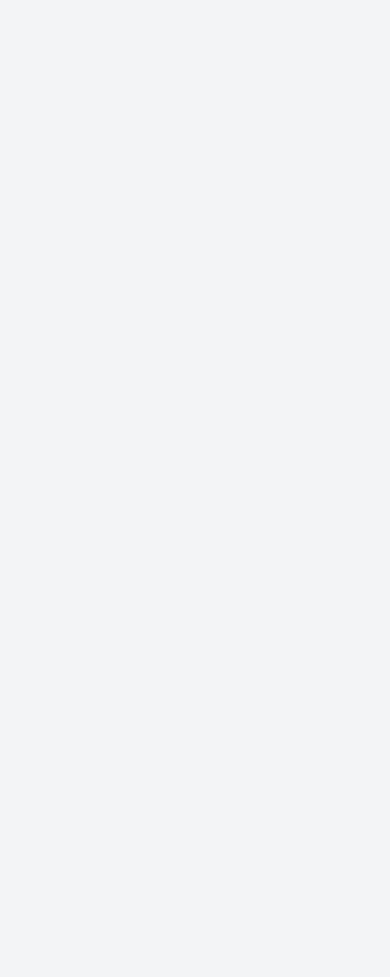
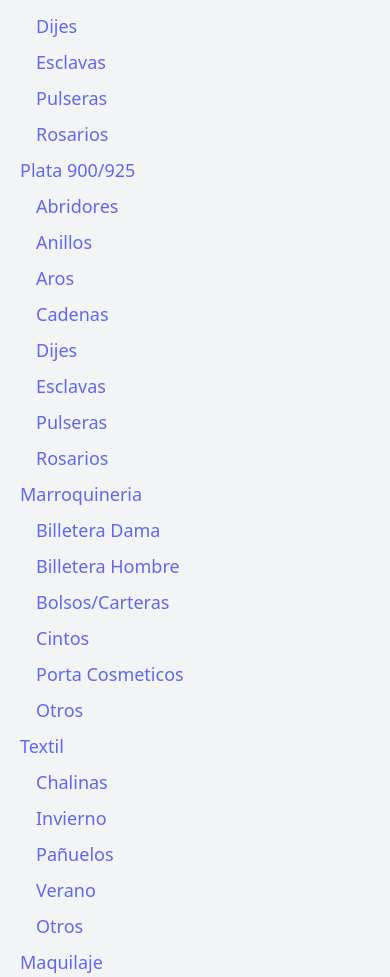
Before and after one commit to JonatanBustamante1111/app-mayorista, a React (Vite) app: page /productos in a window 390 px wide. Shown: the part 1020-1997 px from the top of the page. Before the commit the page ends 844 px from the top, so only its background shows below. Built offline with nearby package versions, Linux system fonts and the light colour scheme; no server answers; the database is empty.

Commit message:
Formulario funcional para categorias y subcategorias

```diff
--- a/src/components/Formulario.jsx
+++ b/src/components/Formulario.jsx
@@ -1,31 +1,28 @@
-import React from 'react'
-import { useLocation } from 'react-router-dom'
-
+import { categorias } from '../utils/categorias'
 
 export default function Formulario({
     handleChangeArchivo,
     camposProducto,
     setCamposProducto,
     inputFileRef,
-    imagenUrl
+    imagenUrl,
+    setSubCategoria
 }) {
 
 
-    const categorias = [
-        'Bijou',
-        'Electro',
-        'Marroquinería',
-        'Cosmética',
-        'Packaging',
-        'Pelo',
-        'Relojería',
-        'Librería',
-        'otros'
-    ]
+    const handleChangeCategoria = (e) => {
+        setCamposProducto({
+            ...camposProducto,
+            categoria:e.target.value
+        })
+        console.log(e.target.value)
+    }
+    // Metodo para acceder al objeto de la categoria seleccionada
+    const categoriaFind = categorias.find(cat => cat.label === camposProducto.categoria);
 
     return (
         <>
-{/*  En el onChange se crea una copia del objeto actual  y se reemplaza el campo seleccionado por el valor nuevo del input*/}
+            {/*  En el onChange se crea una copia del objeto actual  y se reemplaza el campo seleccionado por el valor nuevo del input*/}
             <div className="mb-4">
                 <label
                     className="text-gray-800"
@@ -38,7 +35,7 @@ export default function Formulario({
                     placeholder="Nombre del Producto"
                     name="nombre"
                     value={camposProducto.nombre}
-                    onChange={(e) => setCamposProducto({...camposProducto,nombre: e.target.value})}
+                    onChange={(e) => setCamposProducto({ ...camposProducto, nombre: e.target.value })}
                 />
             </div>
             <div className="mb-4">
@@ -53,7 +50,7 @@ export default function Formulario({
                     placeholder="Precio del Producto"
                     name="precio"
                     value={camposProducto.precio}
-                    onChange={(e) => setCamposProducto({...camposProducto,precio: e.target.value})}
+                    onChange={(e) => setCamposProducto({ ...camposProducto, precio: e.target.value })}
                 />
             </div>
             <div className="mb-4">
@@ -80,15 +77,40 @@ export default function Formulario({
                     id="categoria"
                     className='w-full py-3 text-center'
                     value={camposProducto.categoria}
-                    onChange={(e) => setCamposProducto({ ...camposProducto, categoria: e.target.value })}
+                    onChange={handleChangeCategoria}
                 >
                     <option value="">-- Seleccione la Categoria --</option>
                     {
-                    categorias.map((categoria, i) =>(<option key={i} value={categoria}>{categoria}</option>))
+                        categorias.map((categoria, i) => (<option key={i} value={categoria.label}>{categoria.label}</option>))
                     }
                 </select>
 
             </div>
+            {
+
+                 categoriaFind && categoriaFind.children && categoriaFind.children.length > 0 && (
+                    <div className="mb-4">
+                        <label className="text-gray-800" htmlFor="subcategoria">Subcategoría:</label>
+                        <select
+                            className='w-full py-3 text-center'
+                            id="subcategoria"
+                            value={camposProducto.subcategoria}
+                            onChange={e => {
+                                setSubCategoria(e.target.value)
+                                setCamposProducto({...camposProducto, subcategoria:e.target.value})
+                            }}
+                            >
+                            <option value="">Seleccione una subcategoría</option>
+                            {categoriaFind.children.map(subcategoria => (
+                                <option key={subcategoria.id} value={subcategoria.label}>
+                                    {subcategoria.label}
+                                </option>
+                            ))}
+                        </select>
+                    </div>
+                )
+
+            }
             <div className="mb-4">
                 {
                     imagenUrl === null &&
@@ -107,7 +129,7 @@ export default function Formulario({
                     ref={inputFileRef}
                     onChange={(e) => {
                         handleChangeArchivo(e),
-                        setCamposProducto({ ...camposProducto, imagen: e.target.files[0].name })
+                            setCamposProducto({ ...camposProducto, imagen: e.target.files[0].name })
                     }}
                 />
             </div>
--- a/src/pages/AdminEditarProducto.jsx
+++ b/src/pages/AdminEditarProducto.jsx
@@ -32,10 +32,13 @@ export default function AdminEditarProducto() {
     precio: producto.data().precio,
     descripcion: producto.data().descripcion,
     categoria: producto.data().categoria,
+    subcategoria: producto.data().subcategoria,
     imagen: producto.data().imagen
   })
   const [archivoSeleccionado, setArchivoSeleccionado] = useState({})
   const [nombreArchivo, setNombreArchivo] = useState('')
+  const [ subCategoria, setSubCategoria ] = useState('')
+
 
   // Para Identificar si viene una imagen de firebase, en caso de ser asi la imagen se muestra en el formulario
   const [imagenUrl, setImagenUrl] = useState(null)
@@ -59,7 +62,7 @@ export default function AdminEditarProducto() {
       const storageRef = ref(storage, nombreArchivo);
       await uploadBytes(storageRef, archivoSeleccionado)
       const url = await getDownloadURL(storageRef);
-      await updateDoc(docref, { ...camposProducto, imagen: url })
+      await updateDoc(docref, { ...camposProducto, imagen: url, subcategoria:subCategoria })
     } else {
       await updateDoc(docref, camposProducto)
     }
@@ -100,6 +103,7 @@ export default function AdminEditarProducto() {
             camposProducto={camposProducto}
             setCamposProducto={setCamposProducto}
             imagenUrl={imagenUrl}
+            setSubCategoria={setSubCategoria}
           />
           <input
             type="submit"
--- a/src/pages/Productos.jsx
+++ b/src/pages/Productos.jsx
@@ -2,6 +2,7 @@ import { useEffect, useState } from 'react'
 import { db, storage } from '../utils/firebaseconfig'
 import { doc, getDoc, getDocs, collection } from 'firebase/firestore'
 import Card from '../components/Card'
+import { categorias } from '../utils/categorias'
 
 export default function Productos() {
 
@@ -9,57 +10,6 @@ export default function Productos() {
   const [categoriaFiltrada, setCategoriaFiltrada] = useState('')
   const [subCategoriaFiltrada, setSubCategoriaFiltrada] = useState('')
 
-  const categorias = [
-    'Bijou',
-    'Electro',
-    'Marroquinería',
-    'Cosmética',
-    'Packaging',
-    'Pelo',
-    'Relojería',
-    'Librería',
-    'otros'
-  ]
-  const categorias2 = [
-    {
-      id: 1,
-      label: "Category 1",
-      children: [
-        { id: 11, label: "Subcategory 1.1" },
-        { id: 12, label: "Subcategory 1.2" },
-        { id: 13, label: "Subcategory 1.3" },
-      ],
-    },
-    {
-      id: 2,
-      label: "Category 2",
-      children: [{ id: 21, label: "Subcategory 2.1" },],
-    },
-    {
-      id: 2,
-      label: "Category 2",
-      children: [{
-        id: 21, label: "Subcategory 2.1",
-        id: 22, label: "Subcategory 2.1",
-      },],
-    },
-    {
-      id: 2,
-      label: "Category 2",
-      children: [{ id: 21, label: "Subcategory 2.1" },],
-    },
-    {
-      id: 3,
-      label: "Category 2",
-      children: [],
-    },
-    {
-      id: 4,
-      label: "Category 2",
-      children: [],
-    },
-
-  ]
 
 
   useEffect(() => {
@@ -88,7 +38,7 @@ export default function Productos() {
           <h2 className='text-center text-xl font-semibold text-slate-800'>Categorias</h2>
           <div className='ml-5'>
             {
-              categorias2.map((categoria, i) =>
+              categorias.map((categoria, i) =>
                 <div key={i}>
                   <p className='block my-2 text-lg text-indigo-500 font-normal text-start cursor-pointer hover:underline'
                     onClick={() => setCategoriaFiltrada(categoria.label)}
@@ -112,8 +62,9 @@ export default function Productos() {
           </div>
 
         </aside>
-        <article className='grid grid-cols-1  sm:grid-cols-2 md:grid-cols-3 lg:grid-cols-4 gap-y-8 w-full '>
+        <article >
 
+          <div className='grid grid-cols-1  sm:grid-cols-2 md:grid-cols-3 lg:grid-cols-4 gap-y-8 w-full h-auto'>
             {
               categoriaFiltrada !== ''
                 ?
@@ -124,6 +75,7 @@ export default function Productos() {
                   <Card key={producto.id} producto={producto} />
                 )
             }
+          </div>
         </article>
       </section>
     </main>
--- /dev/null
+++ b/src/utils/categorias.jsx
@@ -0,0 +1,101 @@
+export const categorias = [
+    {
+      id: 1,
+      label: "Acero blanco",
+      children: [
+        { id: 11, label: "Abridores" },
+        { id: 12, label: "Anillos" },
+        { id: 13, label: "Aros" },
+        { id: 14, label: "Cadenas" },
+        { id: 15, label: "Dijes" },
+        { id: 16, label: "Esclavas" },
+        { id: 17, label: "Pulseras" },
+        { id: 18, label: "Rosarios" },
+        ],
+    },
+    {
+      id: 2,
+      label: "Acero quirurjico",
+      children: [
+        { id: 22, label: "Abridores" },
+        { id: 23, label: "Anillos" },
+        { id: 24, label: "Aros" },
+        { id: 25, label: "Cadenas" },
+        { id: 26, label: "Dijes" },
+        { id: 27, label: "Esclavas" },
+        { id: 28, label: "Pulseras" },
+        { id: 29, label: "Rosarios" },
+      ],
+    },
+    {
+      id: 3,
+      label: "Acero Dorado",
+      children: [
+        { id: 33, label: "Abridores" },
+        { id: 34, label: "Anillos" },
+        { id: 35, label: "Aros" },
+        { id: 36, label: "Cadenas" },
+        { id: 37, label: "Dijes" },
+        { id: 38, label: "Esclavas" },
+        { id: 39, label: "Pulseras" },
+        { id: 40, label: "Rosarios" },
+      ],
+    },
+    {
+      id: 4,
+      label: "Plata 900/925",
+      children: [
+        { id: 41, label: "Abridores" },
+        { id: 42, label: "Anillos" },
+        { id: 43, label: "Aros" },
+        { id: 44, label: "Cadenas" },
+        { id: 45, label: "Dijes" },
+        { id: 46, label: "Esclavas" },
+        { id: 47, label: "Pulseras" },
+        { id: 48, label: "Rosarios" },
+      ],
+    },
+
+    {
+      id: 5,
+      label: "Marroquineria",
+      children: [
+        { id: 51, label: "Billetera Dama" },
+        { id: 52, label: "Billetera Hombre" },
+        { id: 53, label: "Bolsos/Carteras" },
+        { id: 54, label: "Cintos" },
+        { id: 55, label: "Porta Cosmeticos" },
+        { id: 56, label: "Otros" },
+      ],
+    },
+    {
+      id: 6,
+      label: "Textil",
+      children: [
+        { id: 61, label: "Chalinas" },
+        { id: 62, label: "Invierno" },
+        { id: 63, label: "Pañuelos" },
+        { id: 64, label: "Verano" },
+        { id: 65, label: "Otros" },
+      ]
+    },
+    {
+      id: 7,
+      label: "Maquilaje",
+      children: [
+        { id: 71, label: "Cosmetica" },
+        { id: 72, label: "Accesorios" },
+      ]
+    },
+   {
+      id: 8,
+      label: "Electronica",
+      children: [],
+    },
+    {
+      id: 9,
+      label: "Otros",
+      children: [],
+    },
+
+  ]
```
Also changed, not shown: src/pages/AdminNuevoProducto.jsx (+20 -9 lines). Lines whose indentation alone changed are shown as unchanged.
